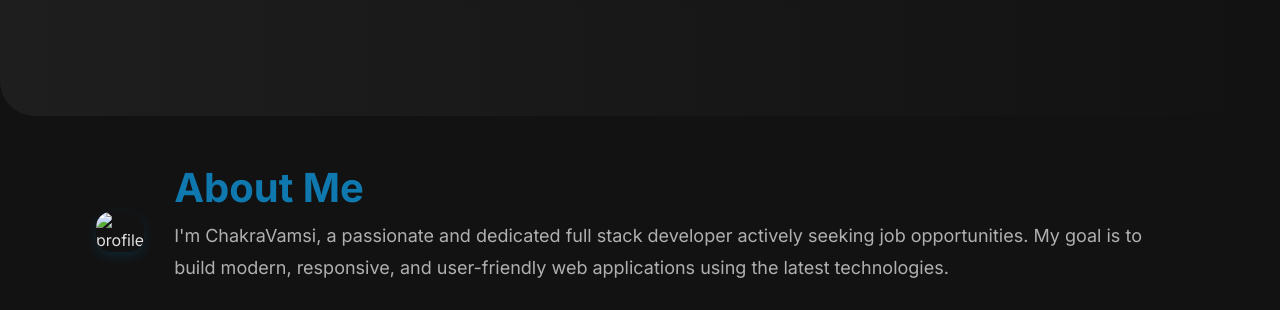
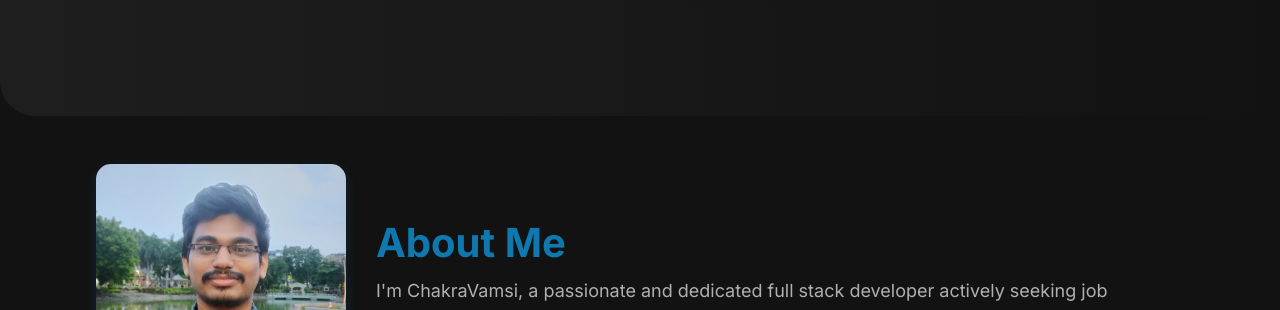
Before and after one commit to chakravamsi/portfolio, a plain HTML site: page index.html in a window 1280 px wide. Shown: the part 642-952 px from the top of the page. Drawn offline with nearby package versions, Linux system fonts and the light colour scheme.

Commit message:
Update index.html

```diff
--- a/index.html
+++ b/index.html
@@ -46,7 +46,7 @@
 
     <section id="aboutMeSection" class="mt-5">
         <div class="aboutp1">
-            <img src="./profilrpic.jpg" alt="profile" width="250px">
+            <img src="./profilepic.jpg" alt="profile" width="250px">
         </div>
         <div class="aboutp2">
             <h1 class="heading">About Me</h1>
```
